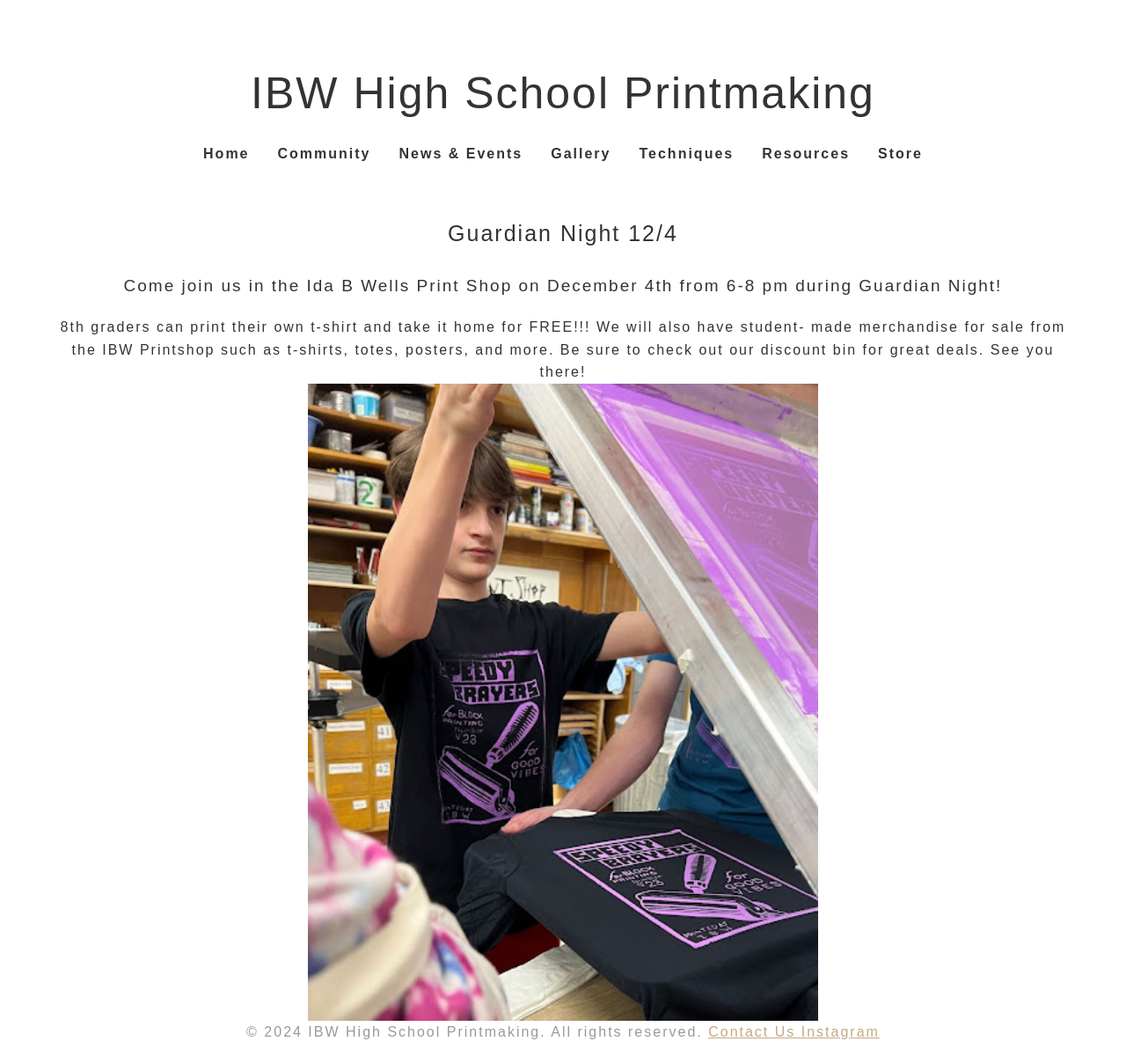
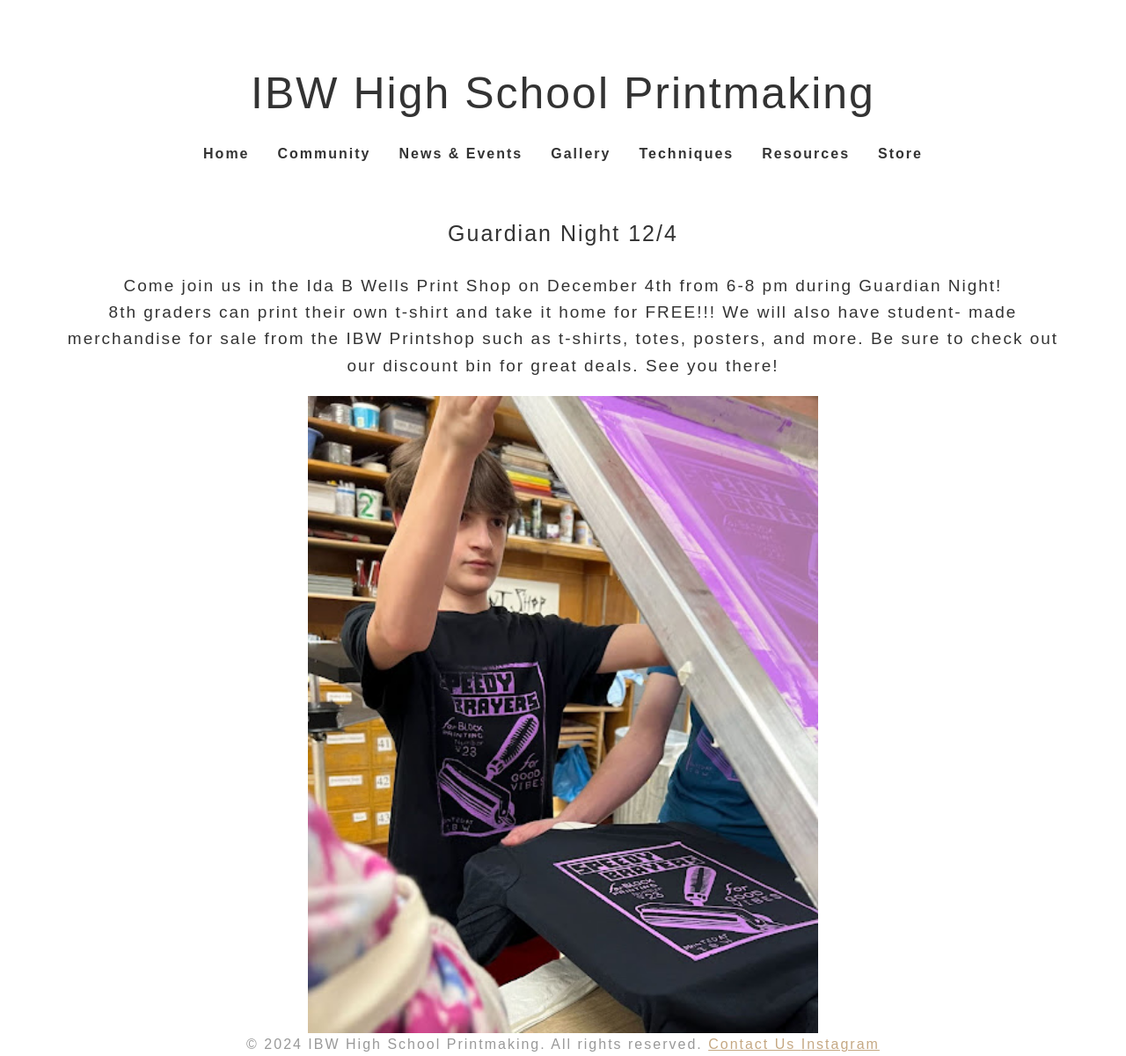
Before and after one commit to IBWPrintmaking/IBWPrintmaking.github.io, a Jekyll site: the page built from news.html, in a window 1280 px wide. Shown: the whole page at 88% size. Built offline with Jekyll 4.4.1, drawn with Linux system fonts in a browser that asks for light colours.

Commit message:
Update news.html

```diff
--- a/news.html
+++ b/news.html
@@ -11,9 +11,7 @@ title: News
     <div class="bodytext">
 
         <p style="font-size: 25px;"> Guardian Night 12/4</p>
-        <p style="font-size: 19px;">Come join us in the Ida B Wells Print Shop on December 4th from 6-8 pm during Guardian Night! </p>
-
-        8th graders can print their own t-shirt and take it home for FREE!!! We will also have student- made merchandise for sale from the IBW Printshop such as t-shirts, totes, posters, and more. Be sure to check out our discount bin for great deals. See you there!
+        <p style="font-size: 19px;">Come join us in the Ida B Wells Print Shop on December 4th from 6-8 pm during Guardian Night!<br style="font-size: 12;">8th graders can print their own t-shirt and take it home for FREE!!! We will also have student- made merchandise for sale from the IBW Printshop such as t-shirts, totes, posters, and more. Be sure to check out our discount bin for great deals. See you there! </p>
     </div>
 
     <img src="assets/gallery-images/livescreenprinting.jpg" alt="alternatetext"class="center">
```
